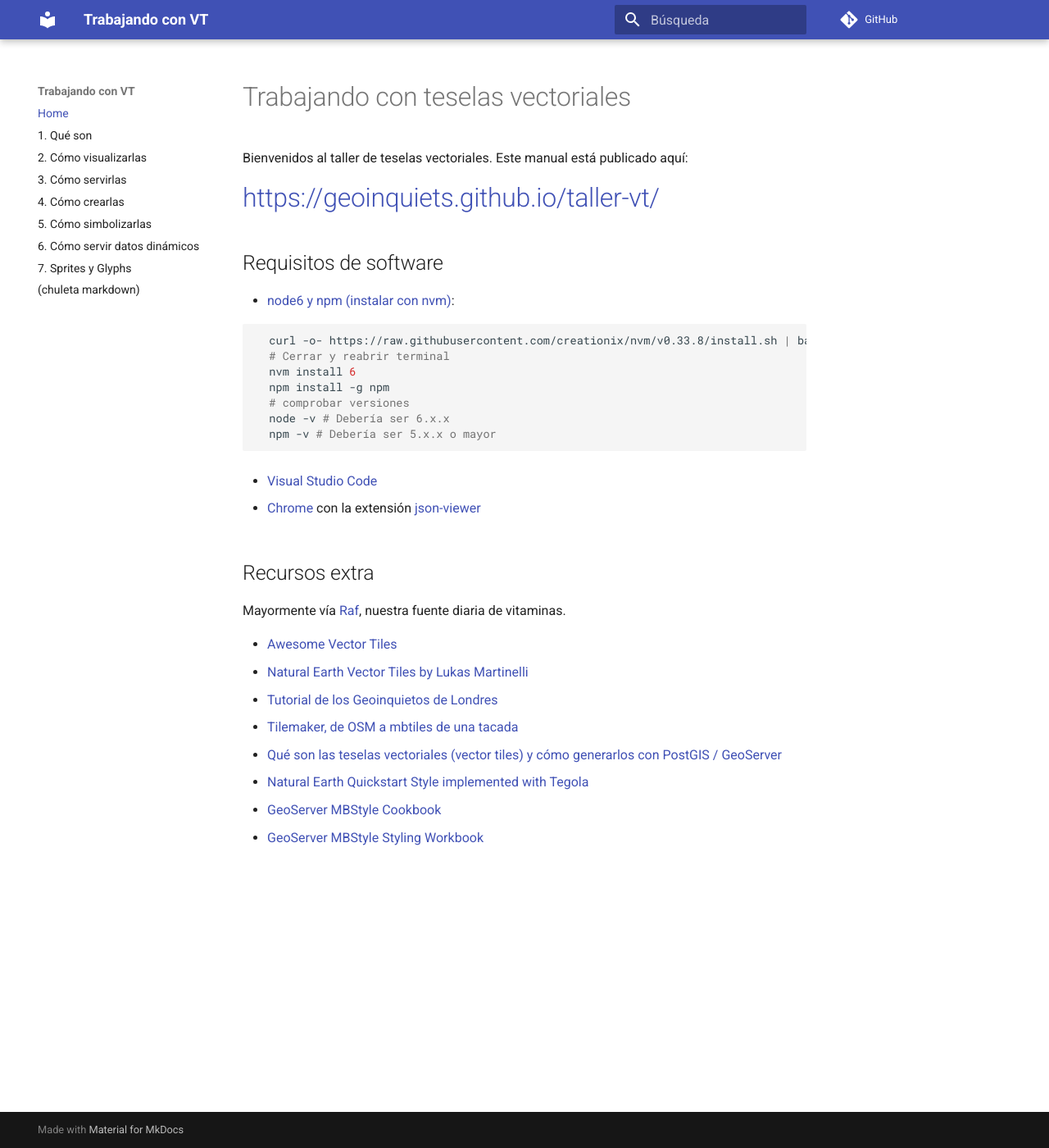
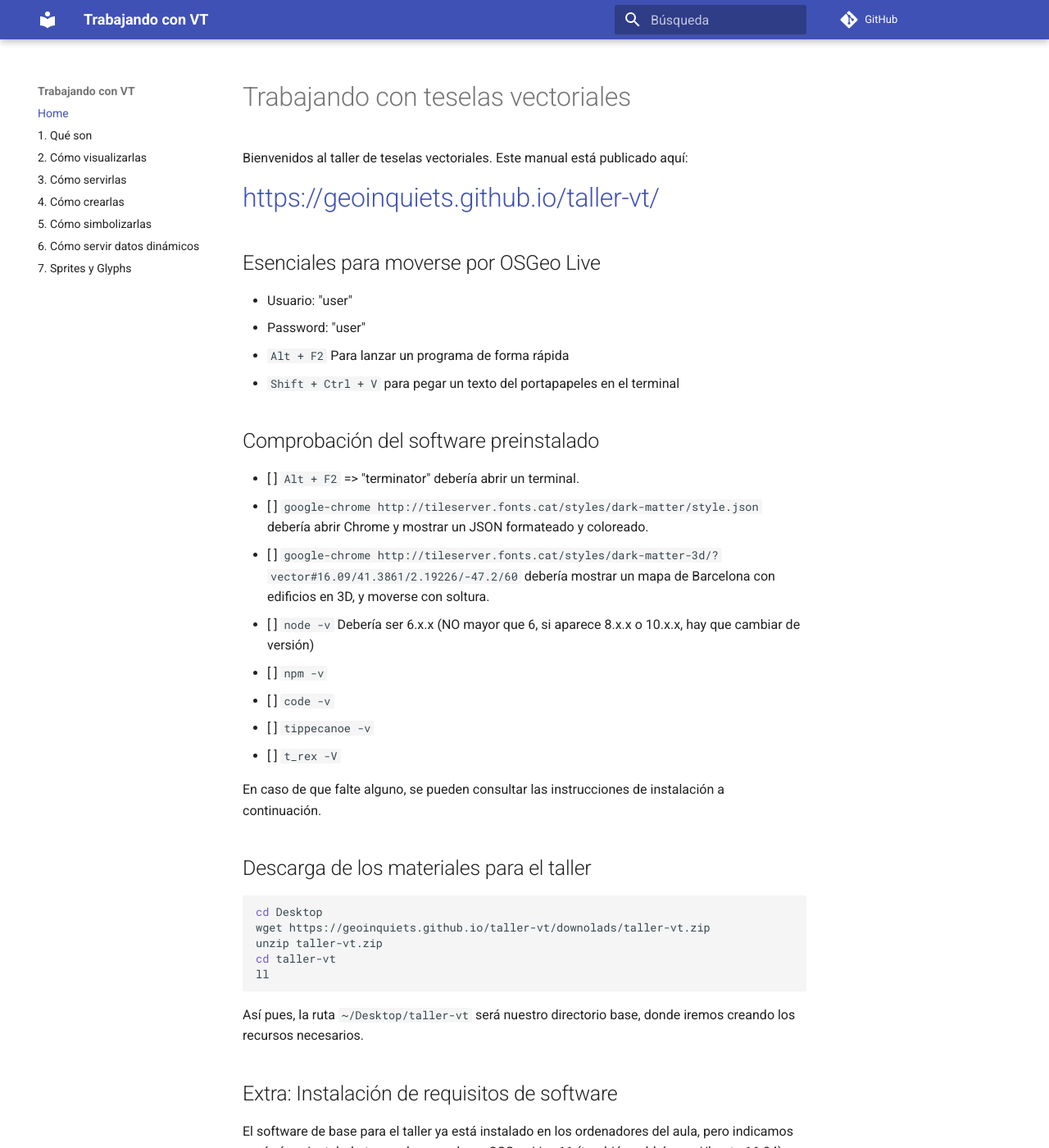
Before and after one commit to geoinquiets/taller-vt, an MkDocs documentation site: the page built from docs/index.md, in a window 1280 px wide and 1400 px high. Shown: the whole window at 82% size. Built offline with MkDocs 1.6.1 and Material for MkDocs 9.7.7, drawn with Linux system fonts in a browser that asks for light colours; comment, search, counter and statistics services are not loaded; old or Windows-style settings are respelled for this version of MkDocs; some of the changed text lies outside the part shown.

Commit message:
Repasado texto introductorio, preparados materiales para descargar

````diff
--- a/docs/index.md
+++ b/docs/index.md
@@ -4,29 +4,128 @@ Bienvenidos al taller de teselas vectoriales. Este manual está publicado aquí:
 
 # https://geoinquiets.github.io/taller-vt/
 
+## Esenciales para moverse por OSGeo Live
 
-## Requisitos de software
+* Usuario: "user"
+* Password: "user"
+* `Alt + F2` Para lanzar un programa de forma rápida
+* `Shift + Ctrl + V` para pegar un texto del portapapeles en el terminal
 
-* [node6 y npm (instalar con nvm)](https://www.sitepoint.com/quick-tip-multiple-versions-node-nvm/):
+## Comprobación del software preinstalado
+
+* [ ] `Alt + F2` => "terminator" debería abrir un terminal.
+* [ ] `google-chrome http://tileserver.fonts.cat/styles/dark-matter/style.json` debería abrir Chrome y mostrar un JSON formateado y coloreado.
+* [ ] `google-chrome http://tileserver.fonts.cat/styles/dark-matter-3d/?vector#16.09/41.3861/2.19226/-47.2/60` debería mostrar un mapa de Barcelona con edificios en 3D, y moverse con soltura.
+* [ ] `node -v` Debería ser 6.x.x (NO mayor que 6, si aparece 8.x.x o 10.x.x, hay que cambiar de versión)
+* [ ] `npm -v`
+* [ ] `code -v`
+* [ ] `tippecanoe -v`
+* [ ] `t_rex -V`
+
+En caso de que falte alguno, se pueden consultar las instrucciones de instalación a continuación.
+
+## Descarga de los materiales para el taller
 
 ```bash
-  curl -o- https://raw.githubusercontent.com/creationix/nvm/v0.33.8/install.sh | bash
-  # Cerrar y reabrir terminal
-  nvm install 6
-  npm install -g npm
-  # comprobar versiones
-  node -v # Debería ser 6.x.x
-  npm -v # Debería ser 5.x.x o mayor
+cd Desktop
+wget https://geoinquiets.github.io/taller-vt/downolads/taller-vt.zip
+unzip taller-vt.zip
+cd taller-vt
+ll
 ```
 
-* [Visual Studio Code](https://code.visualstudio.com/docs/setup/linux#_debian-and-ubuntu-based-distributions)
-
-* [Chrome](https://www.google.com/chrome/) con la extensión [json-viewer](https://chrome.google.com/webstore/detail/json-viewer/gbmdgpbipfallnflgajpaliibnhdgobh)
+Así pues, la ruta `~/Desktop/taller-vt` será nuestro directorio base, donde iremos creando los recursos necesarios.
 
 
-## Recursos extra
+## Extra: Instalación de requisitos de software
 
-Mayormente vía [Raf](https://twitter.com/fakeraf), nuestra fuente diaria de vitaminas.
+El software de base para el taller ya está instalado en los ordenadores del aula, pero indicamos aquí cómo instalarlo
+tomando como base OSGeo Live 11 (también valdrá para Ubuntu 16.04).
+
+1. [Google Chrome](https://www.google.com/chrome/)
+2. La extensión [json-viewer](https://chrome.google.com/webstore/detail/json-viewer/gbmdgpbipfallnflgajpaliibnhdgobh) en Chrome
+3. [Microsoft Visual Studio Code](https://code.visualstudio.com/docs/setup/linux#_debian-and-ubuntu-based-distributions)
+4. Terminator:
+    ```bash
+    sudo apt install terminator
+    ```
+5. node6 y npm (sobre nvm):
+
+    Primero, instalar nvm:
+
+    ```bash
+      curl -o- https://raw.githubusercontent.com/creationix/nvm/v0.33.8/install.sh | bash
+    ```
+
+    Cerrar y reabrir el terminal.
+    Luego, instalar node 6 y npm:
+
+    ```
+      nvm install 6
+      npm install -g npm
+      # comprobar versiones
+      node -v # Debería ser 6.x.x
+      npm -v # Debería ser 6.x.x o mayor
+    ```
+6. tippecanoe:
+
+    Instalar dependencias (librerías sqlite3 y zlib):
+
+    ```bash
+    sudo apt install build-essential libsqlite3-dev zlib1g-dev
+    ```
+
+    Bajarse el código fuente:
+
+    ```bash
+    git clone https://github.com/mapbox/tippecanoe.git
+    cd tippecanoe
+    ```
+
+    Compilar:
+
+    ```bash
+    make -j
+    sudo make install
+    ```
+
+    Comprobar la instalación:
+
+    ```bash
+    tippecanoe -v # Devolverá, por ejemplo, v1.29.0
+    ```
+
+    Una vez instalado el ejecutable, podemos borrar el código fuente:
+
+    ```bash
+    cd ..
+    rm -rf tippecanoe
+    ```
+7. t-rex:
+
+    ```bash
+    curl -O -L https://github.com/t-rex-tileserver/t-rex/releases/download/v0.8.2/t-rex-v0.8.2-x86_64-unknown-linux-gnu.deb && sudo dpkg -i t-rex-v0.8.2-x86_64-unknown-linux-gnu.deb
+    t_rex -V
+    ```
+
+!!! danger
+    Todo el taller se basa en tener un navegador con capacidades WebGL, que debería
+     poder moverse RÁPIDO.
+
+    1. Comprobar que al abrirse esta página, se ve un mapa de Barcelona con edificios:
+    http://tileserver.fonts.cat/styles/dark-matter-3d/?vector#16.09/41.3861/2.19226/-47.2/60
+    2. Comprobar que el mapa se mueve con soltura.
+    3. Si no se puede correr el SO nativo (sería lo ideal), ajustar la configuración
+    de VirtualBox para tener activadas las opciones:
+        * System > Processor > "Enable PAE/NX"
+        * Display > Screen > Aumentar MB disponibles para la tarjeta gráfica.
+        * Display > Screen > "Enable 3D acceleration".
+        * Tener instaladas las "VirtualBox Guest Additions" en la máquina virtual.
+
+
+## Recursos adicionales
+
+Mayormente de [Raf](https://twitter.com/fakeraf), nuestra fuente diaria de vitaminas, vía [Geoinquiets](https://twitter.com/geoinquiets).
 
 * [Awesome Vector Tiles](https://github.com/mapbox/awesome-vector-tiles)
 * [Natural Earth Vector Tiles by Lukas Martinelli](https://github.com/lukasmartinelli/naturalearthtiles)
--- a/mkdocs.yml
+++ b/mkdocs.yml
@@ -18,4 +18,3 @@ pages:
 - 5. Cómo simbolizarlas: 5_estilos.md
 - 6. Cómo servir datos dinámicos: 6_servidor_dinamico.md
 - 7. Sprites y Glyphs: 7_sprites_glyphs.md
-- (chuleta markdown): x_markdown.md
````
Also changed, not shown: docs/4_tippecanoe.md (+0 -37 lines), docs/x_markdown.md (deleted, +0 -44 lines), 3 other files.
